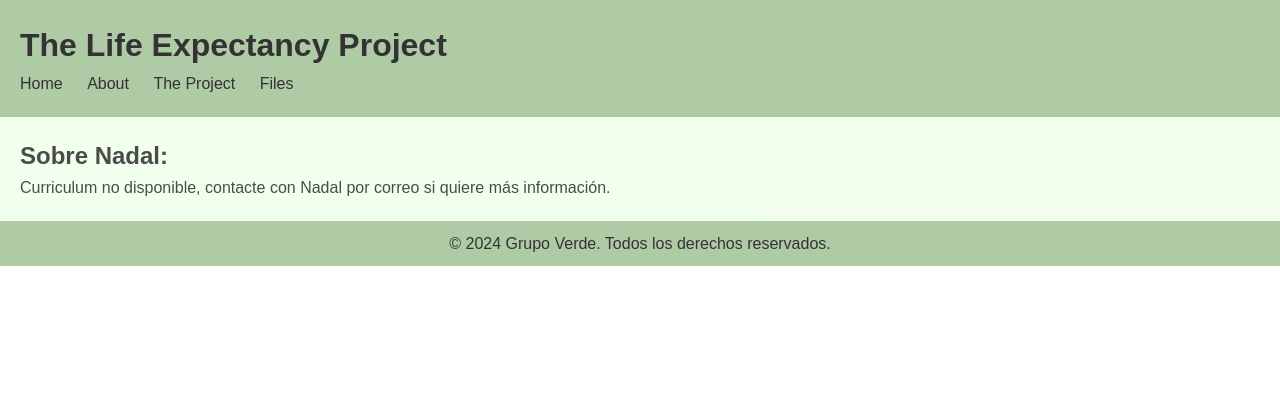
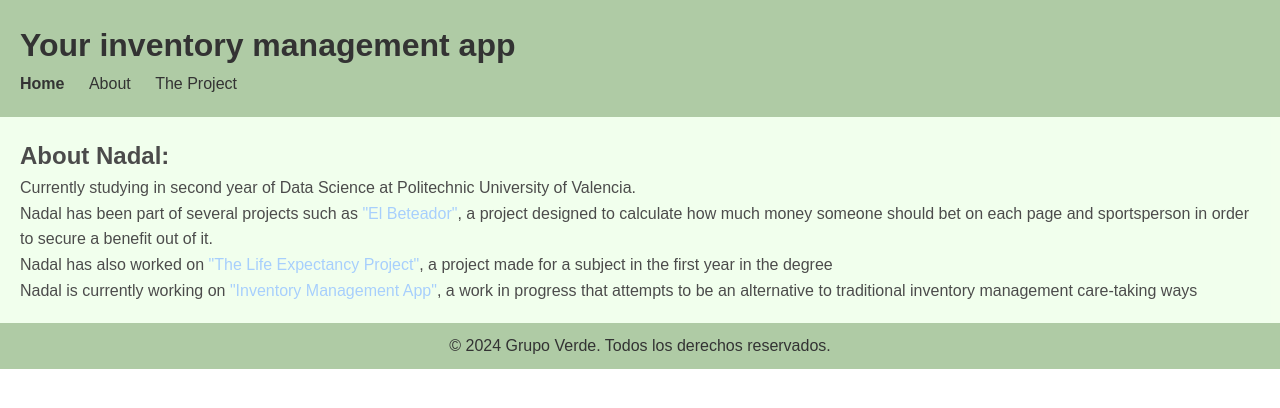
Before and after one commit to NadalBQ/inventory_management_app, a Flask app: page /nadal in a window 1280 px wide. Shown: the top 408 px of the page. Run offline with Flask 3, Linux system fonts and the light colour scheme; some libraries are stand-ins or nearby versions.

Commit message:
Standardized all pages and developed the nadal page

```diff
--- a/templates/aboutus.html
+++ b/templates/aboutus.html
@@ -12,10 +12,9 @@
             <h1>Your inventory management app</h1>
             <nav>
                 <ul>
-                    <li><a href={{ url_for('home') }}>Home</a></li>
-                    <li><a href={{ url_for('aboutus') }}><b>About Me</b></a></li>
+                    <li><a href={{ url_for('home') }}><b>Home</b></a></li>
+                    <li><a href={{ url_for('aboutus') }}>About</a></li>
                     <li><a href={{ url_for('theProject') }}>The Project</a></li>
-                    <li><a href={{ url_for('filesUsed') }}>Files</a></li>
                 </ul>
             </nav>
         </header>
--- a/templates/nadal.html
+++ b/templates/nadal.html
@@ -12,23 +12,29 @@
 
 <body>
     <header>
-        <h1>The Life Expectancy Project</h1>
+        <h1>Your inventory management app</h1>
         <nav>
             <ul>
-                <li><a href="{{ url_for('home') }}">Home</a></li>
-                <li><a href="{{ url_for('aboutus') }}">About</a></li>
-                <li><a href="{{ url_for('theProject') }}">The Project</a></li>
-                <li><a href="{{ url_for('filesUsed') }}">Files</a></li>
+                <li><a href={{ url_for('home') }}><b>Home</b></a></li>
+                <li><a href={{ url_for('aboutus') }}>About</a></li>
+                <li><a href={{ url_for('theProject') }}>The Project</a></li>
             </ul>
         </nav>
     </header>
 
     <section class="nadalsection">
-        <h2>Sobre Nadal:</h2>
+        <h2>About Nadal:</h2>
         <section>
             <h3></h3>
-            <p>Curriculum no disponible, contacte con Nadal por correo si quiere más información.</p>
-            <p> </p><p> </p><p> </p><p> </p><p> </p><p> </p><p> </p><p> </p><p> </p><p> </p><p> </p><p> </p><p> </p><p> </p><p> </p><p> </p><p> </p><p> </p><p> </p><p> </p><p> </p><p> </p><p> </p><p> </p><p> </p><p> </p><p> </p><p> </p>
+            <p>Currently studying in second year of Data Science at Politechnic University of Valencia.</p>
+            <p>Nadal has been part of several projects
+                such as <a href="https://github.com/Rafael-Bardisa/El-Beteador">"El Beteador"</a>,
+                a project designed to calculate how much money someone should bet on each page and
+                sportsperson in order to secure a benefit out of it.</p>
+            <p>Nadal has also worked on <a href="https://github.com/NadalBQ/flask-hello-world">"The Life Expectancy Project"</a>,
+                a project made for a subject in the first year in the degree</p>
+            <p>Nadal is currently working on <a href="https://github.com/NadalBQ/inventory_management_app">"Inventory Management App"</a>,
+                a work in progress that attempts to be an alternative to traditional inventory management care-taking ways</p>
         </section>
     </section>
 
```
Also changed, not shown: templates/theProject.html (+3 -4 lines).
